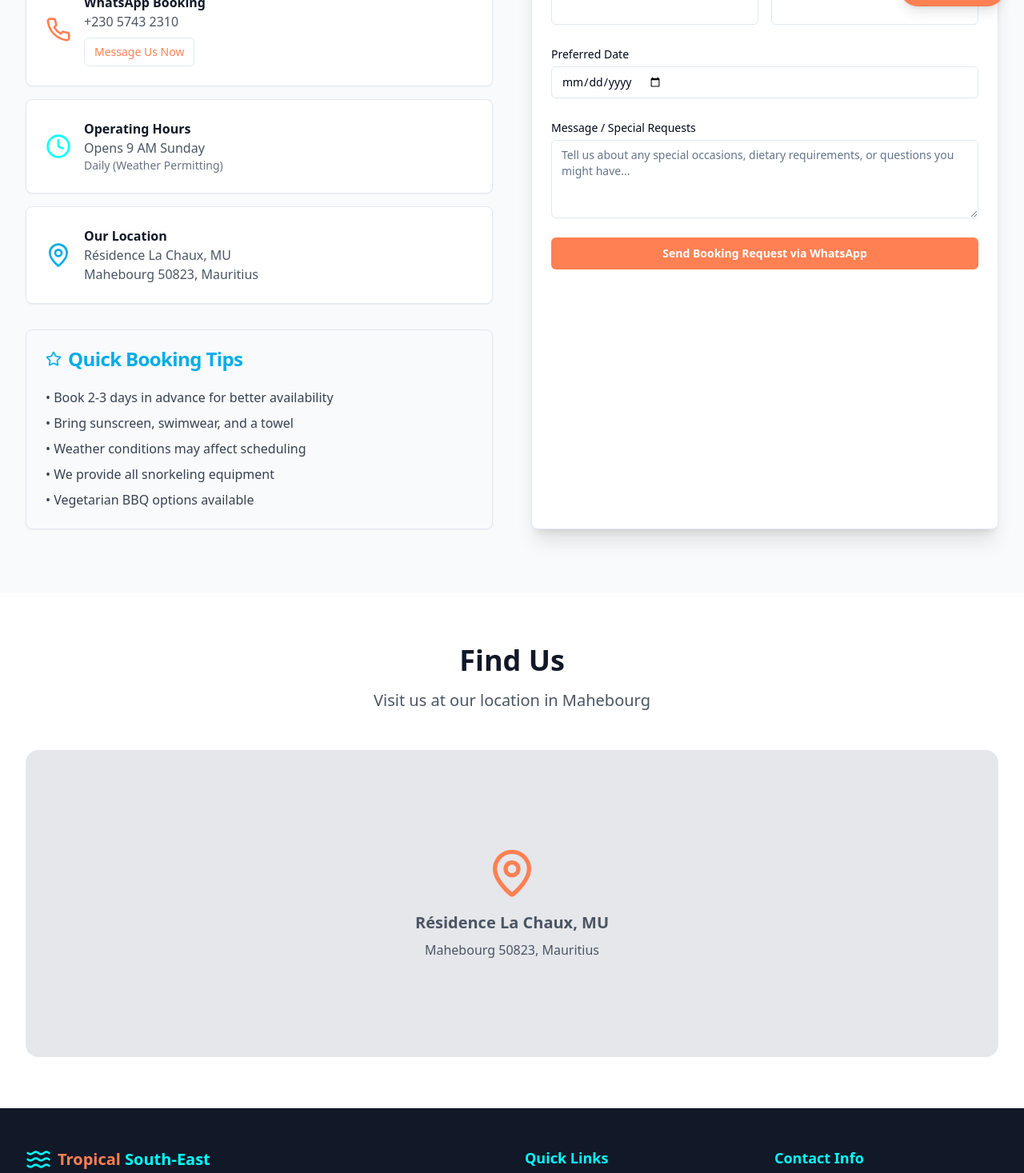
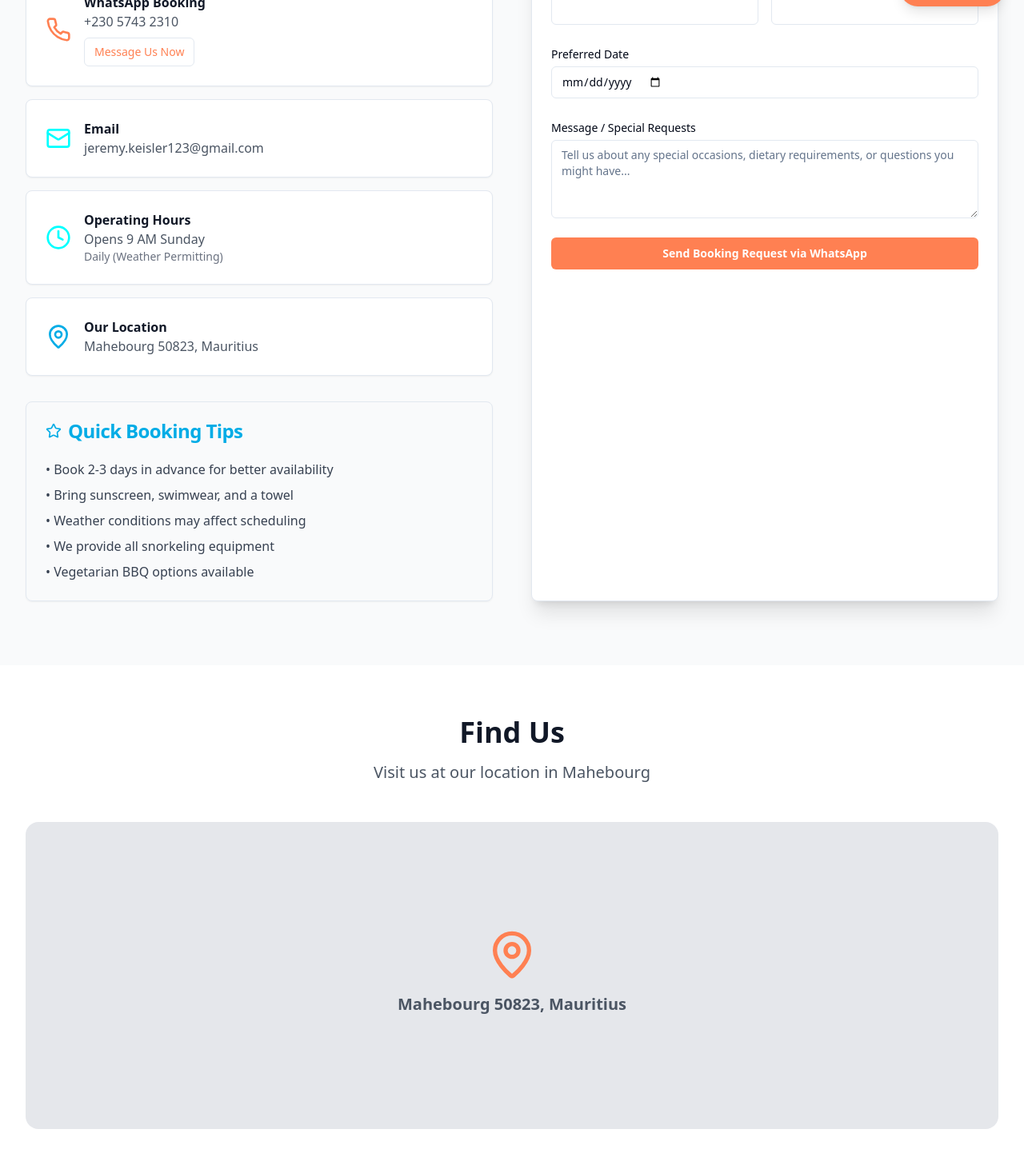
Before and after one commit to carnat232/turquoise-tales-cruises, a React (Vite) app: page /contact in a window 1280 px wide. Shown: the part 758-2225 px from the top of the page at 80% size. Built offline with nearby package versions, Linux system fonts and the light colour scheme.

Commit message:
Add contact info and location
Add email and update location in contact info.

```diff
--- a/src/pages/Contact.tsx
+++ b/src/pages/Contact.tsx
@@ -8,7 +8,7 @@ import { Button } from '@/components/ui/button';
 import { Input } from '@/components/ui/input';
 import { Label } from '@/components/ui/label';
 import { Textarea } from '@/components/ui/textarea';
-import { Phone, MapPin, Clock, Star } from 'lucide-react';
+import { Phone, MapPin, Clock, Star, Mail } from 'lucide-react';
 
 const Contact = () => {
   const [formData, setFormData] = useState({
@@ -93,6 +93,18 @@ const Contact = () => {
                 <Card className="hover:shadow-lg transition-shadow duration-300">
                   <CardContent className="p-6">
                     <div className="flex items-center">
+                      <Mail className="h-8 w-8 text-turquoise mr-4" />
+                      <div>
+                        <h3 className="font-bold text-gray-900">Email</h3>
+                        <p className="text-gray-600">jeremy.keisler123@gmail.com</p>
+                      </div>
+                    </div>
+                  </CardContent>
+                </Card>
+
+                <Card className="hover:shadow-lg transition-shadow duration-300">
+                  <CardContent className="p-6">
+                    <div className="flex items-center">
                       <Clock className="h-8 w-8 text-turquoise mr-4" />
                       <div>
                         <h3 className="font-bold text-gray-900">Operating Hours</h3>
@@ -109,7 +121,6 @@ const Contact = () => {
                       <MapPin className="h-8 w-8 text-ocean-blue mr-4" />
                       <div>
                         <h3 className="font-bold text-gray-900">Our Location</h3>
-                        <p className="text-gray-600">Résidence La Chaux, MU</p>
                         <p className="text-gray-600">Mahebourg 50823, Mauritius</p>
                       </div>
                     </div>
@@ -249,8 +260,7 @@ const Contact = () => {
           <div className="bg-gray-200 rounded-2xl h-96 flex items-center justify-center">
             <div className="text-center text-gray-600">
               <MapPin className="h-16 w-16 mx-auto mb-4 text-coral" />
-              <h3 className="text-xl font-bold mb-2">Résidence La Chaux, MU</h3>
-              <p>Mahebourg 50823, Mauritius</p>
+              <h3 className="text-xl font-bold mb-2">Mahebourg 50823, Mauritius</h3>
             </div>
           </div>
         </div>
```
